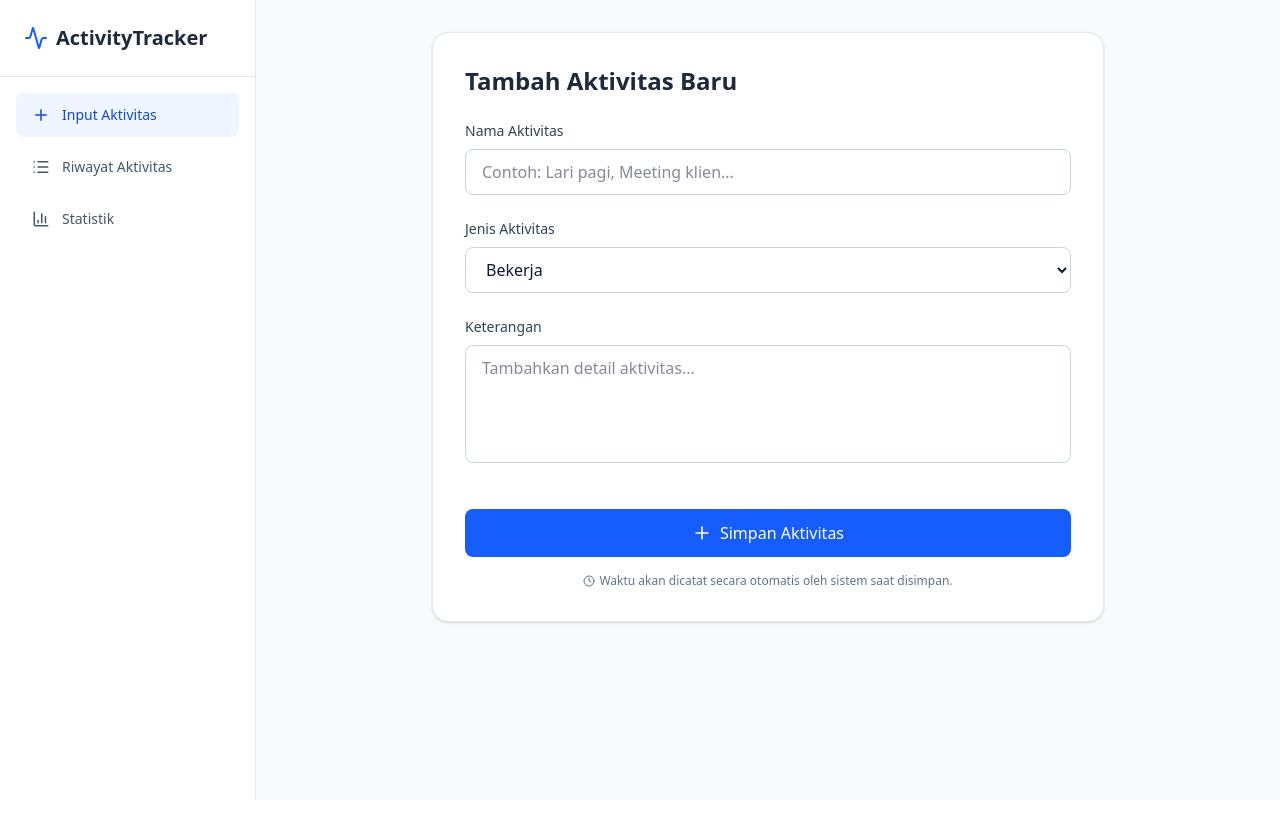
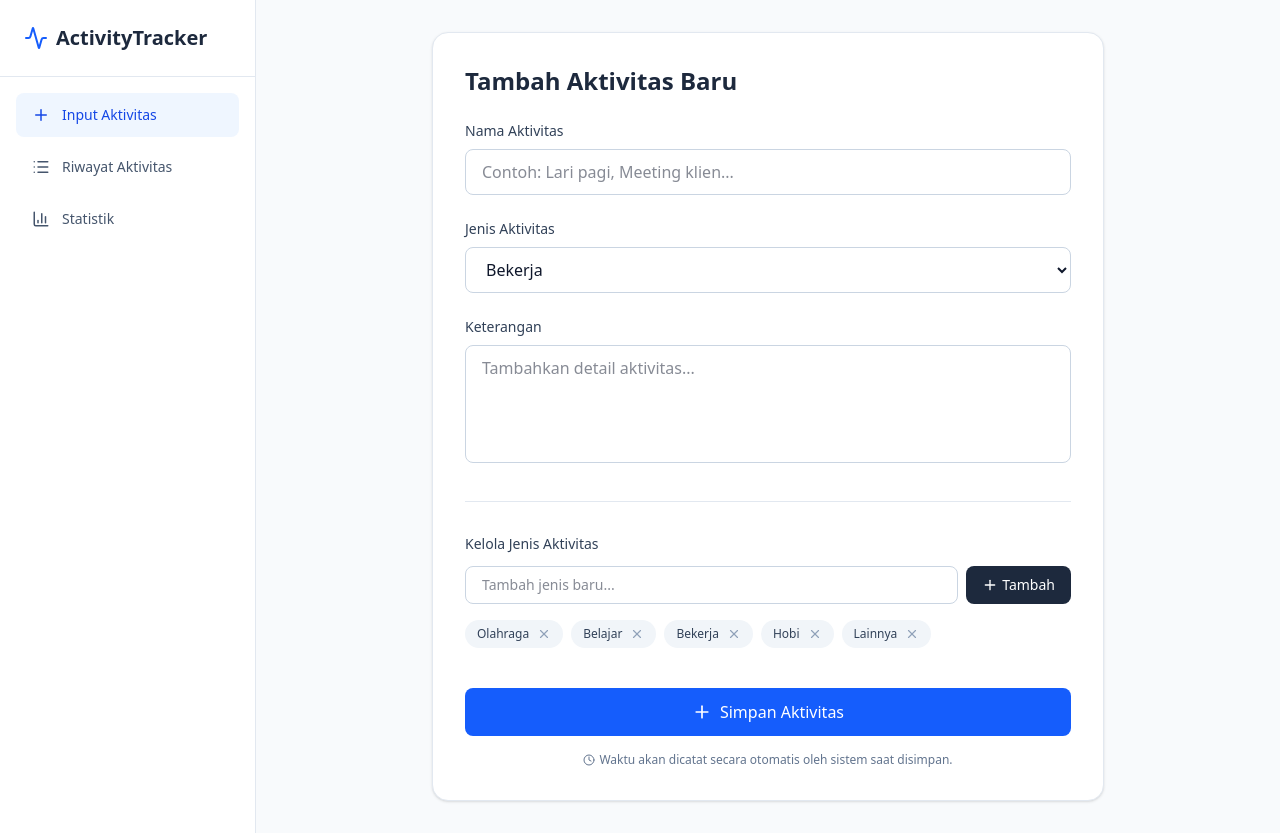
Before and after one commit to akbar1213k-dev/TractApp, a React (Vite) app: page / in a window 1280 px wide. Before the commit the page ends 800 px from the top, so only its background shows below. Built offline with nearby package versions, Linux system fonts and the light colour scheme.

Commit message:
Update App.tsx

```diff
--- a/src/App.tsx
+++ b/src/App.tsx
@@ -34,36 +34,51 @@ function cn(...inputs: ClassValue[]) {
 }
 
 // Types
-type ActivityType = 'Olahraga' | 'Belajar' | 'Bekerja' | 'Hobi' | 'Lainnya';
-
 interface Activity {
   id: string;
   name: string;
-  type: ActivityType;
+  type: string;
   timestamp: number;
   description: string;
 }
 
-const ACTIVITY_TYPES: ActivityType[] = ['Olahraga', 'Belajar', 'Bekerja', 'Hobi', 'Lainnya'];
-const COLORS = ['#3b82f6', '#10b981', '#f59e0b', '#8b5cf6', '#64748b'];
+const COLORS = ['#3b82f6', '#10b981', '#f59e0b', '#8b5cf6', '#64748b', '#ec4899', '#14b8a6', '#f97316', '#06b6d4', '#84cc16'];
 
 export default function App() {
   const [activities, setActivities] = useState<Activity[]>([]);
   const [activeTab, setActiveTab] = useState<'input' | 'list' | 'stats'>('input');
 
+  // Custom Types State
+  const [activityTypes, setActivityTypes] = useState<string[]>(['Olahraga', 'Belajar', 'Bekerja', 'Hobi', 'Lainnya']);
+  const [newType, setNewType] = useState('');
+
   // Form State
   const [name, setName] = useState('');
-  const [type, setType] = useState<ActivityType>('Bekerja');
+  const [type, setType] = useState<string>('Bekerja');
   const [description, setDescription] = useState('');
 
   // Edit Modal State
   const [editingId, setEditingId] = useState<string | null>(null);
   const [editName, setEditName] = useState('');
-  const [editType, setEditType] = useState<ActivityType>('Bekerja');
+  const [editType, setEditType] = useState<string>('Bekerja');
   const [editDescription, setEditDescription] = useState('');
 
   // Delete Modal State
   const [deletingId, setDeletingId] = useState<string | null>(null);
+
+  const handleAddType = () => {
+    if (newType.trim() && !activityTypes.includes(newType.trim())) {
+      setActivityTypes([...activityTypes, newType.trim()]);
+      setNewType('');
+    }
+  };
+
+  const handleDeleteType = (typeToDelete: string) => {
+    setActivityTypes(activityTypes.filter(t => t !== typeToDelete));
+    if (type === typeToDelete) {
+      setType(activityTypes.find(t => t !== typeToDelete) || '');
+    }
+  };
 
   // Initial dummy data
   useEffect(() => {
@@ -139,7 +154,8 @@ export default function App() {
   };
 
   // Stats calculations
-  const statsByType = ACTIVITY_TYPES.map(t => ({
+  const uniqueTypes = Array.from(new Set(activities.map(a => a.type)));
+  const statsByType = uniqueTypes.map(t => ({
     name: t,
     value: activities.filter(a => a.type === t).length
   })).filter(s => s.value > 0);
@@ -228,10 +244,10 @@ export default function App() {
                   </label>
                   <select
                     value={type}
-                    onChange={(e) => setType(e.target.value as ActivityType)}
+                    onChange={(e) => setType(e.target.value)}
                     className="w-full px-4 py-2.5 rounded-lg border border-slate-300 focus:ring-2 focus:ring-blue-500 focus:border-blue-500 outline-none transition-all bg-white"
                   >
-                    {ACTIVITY_TYPES.map(t => (
+                    {activityTypes.map(t => (
                       <option key={t} value={t}>{t}</option>
                     ))}
                   </select>
@@ -248,6 +264,42 @@ export default function App() {
                     className="w-full px-4 py-2.5 rounded-lg border border-slate-300 focus:ring-2 focus:ring-blue-500 focus:border-blue-500 outline-none transition-all resize-none"
                     placeholder="Tambahkan detail aktivitas..."
                   />
+                </div>
+
+                {/* Manajemen Jenis Aktivitas */}
+                <div className="mt-8 pt-8 border-t border-slate-200">
+                  <h3 className="text-sm font-medium text-slate-700 mb-3">Kelola Jenis Aktivitas</h3>
+                  <div className="flex gap-2 mb-4">
+                    <input
+                      type="text"
+                      value={newType}
+                      onChange={(e) => setNewType(e.target.value)}
+                      className="flex-1 px-4 py-2 rounded-lg border border-slate-300 focus:ring-2 focus:ring-blue-500 focus:border-blue-500 outline-none transition-all text-sm"
+                      placeholder="Tambah jenis baru..."
+                    />
+                    <button
+                      type="button"
+                      onClick={handleAddType}
+                      className="bg-slate-800 hover:bg-slate-900 text-white px-4 py-2 rounded-lg transition-colors flex items-center gap-1 text-sm font-medium"
+                    >
+                      <Plus size={16} /> Tambah
+                    </button>
+                  </div>
+                  <div className="flex flex-wrap gap-2">
+                    {activityTypes.map(t => (
+                      <span key={t} className="bg-slate-100 text-slate-700 px-3 py-1.5 rounded-full text-xs font-medium flex items-center gap-2">
+                        {t}
+                        <button
+                          type="button"
+                          onClick={() => handleDeleteType(t)}
+                          className="text-slate-400 hover:text-red-500 transition-colors"
+                          title="Hapus jenis aktivitas"
+                        >
+                          <X size={14} />
+                        </button>
+                      </span>
+                    ))}
+                  </div>
                 </div>
 
                 <div className="pt-4">
@@ -314,13 +366,13 @@ export default function App() {
                             {activity.name}
                           </td>
                           <td className="px-6 py-4 text-sm">
-                            <span className={cn(
+                           <span className={cn(
                               "px-2.5 py-1 rounded-full text-xs font-medium",
-                              activity.type === 'Olahraga' && "bg-blue-100 text-blue-700",
-                              activity.type === 'Belajar' && "bg-emerald-100 text-emerald-700",
-                              activity.type === 'Bekerja' && "bg-amber-100 text-amber-700",
-                              activity.type === 'Hobi' && "bg-purple-100 text-purple-700",
-                              activity.type === 'Lainnya' && "bg-slate-100 text-slate-700"
+                              activity.type === 'Olahraga' ? "bg-blue-100 text-blue-700" :
+                              activity.type === 'Belajar' ? "bg-emerald-100 text-emerald-700" :
+                              activity.type === 'Bekerja' ? "bg-amber-100 text-amber-700" :
+                              activity.type === 'Hobi' ? "bg-purple-100 text-purple-700" :
+                              "bg-slate-100 text-slate-700"
                             )}>
                               {activity.type}
                             </span>
@@ -478,10 +530,10 @@ export default function App() {
                 </label>
                 <select
                   value={editType}
-                  onChange={(e) => setEditType(e.target.value as ActivityType)}
+                  onChange={(e) => setEditType(e.target.value)}
                   className="w-full px-4 py-2.5 rounded-lg border border-slate-300 focus:ring-2 focus:ring-blue-500 focus:border-blue-500 outline-none transition-all bg-white"
                 >
-                  {ACTIVITY_TYPES.map(t => (
+                  {(activityTypes.includes(editType) ? activityTypes : [...activityTypes, editType]).map(t => (
                     <option key={t} value={t}>{t}</option>
                   ))}
                 </select>
```
